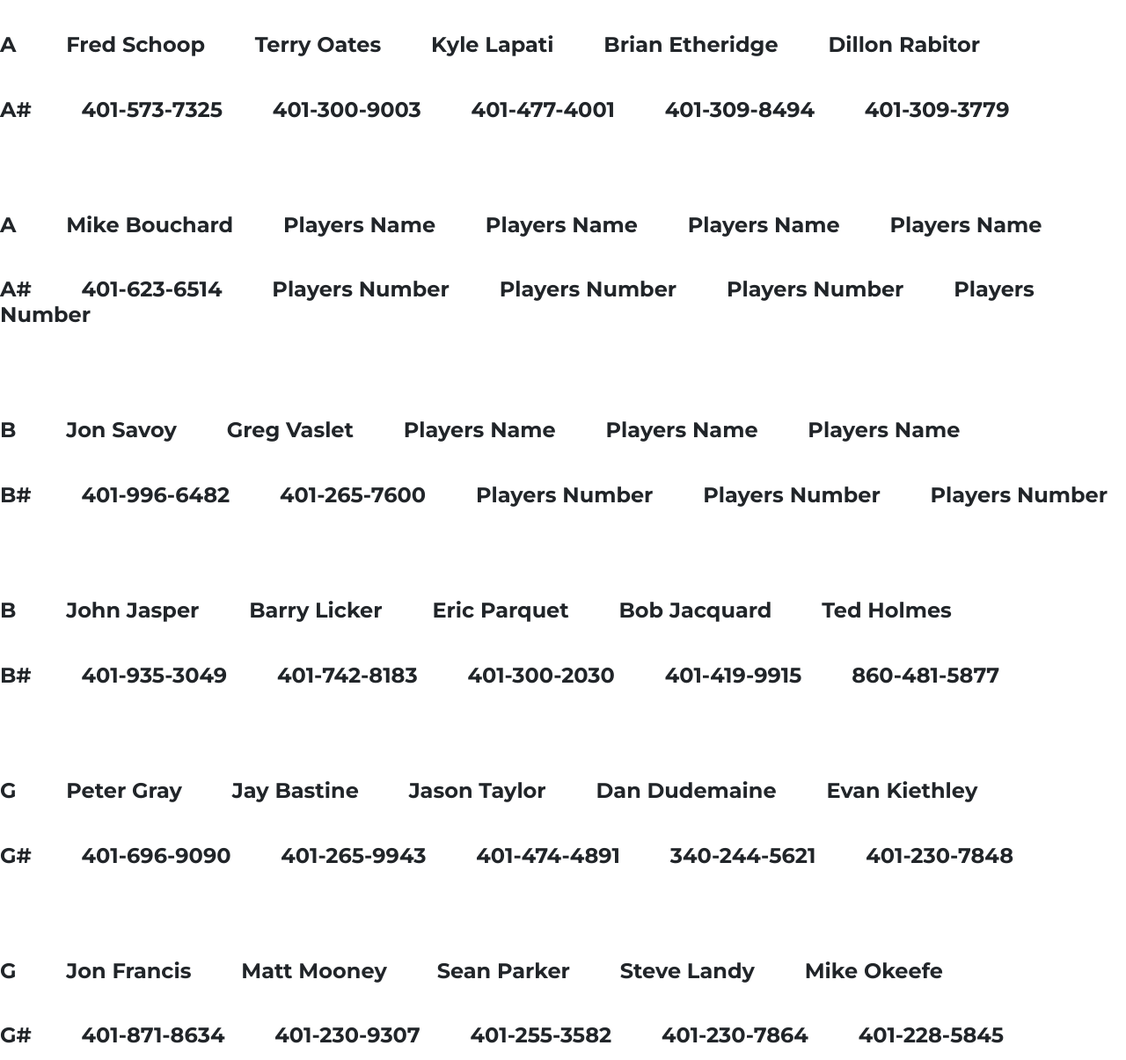
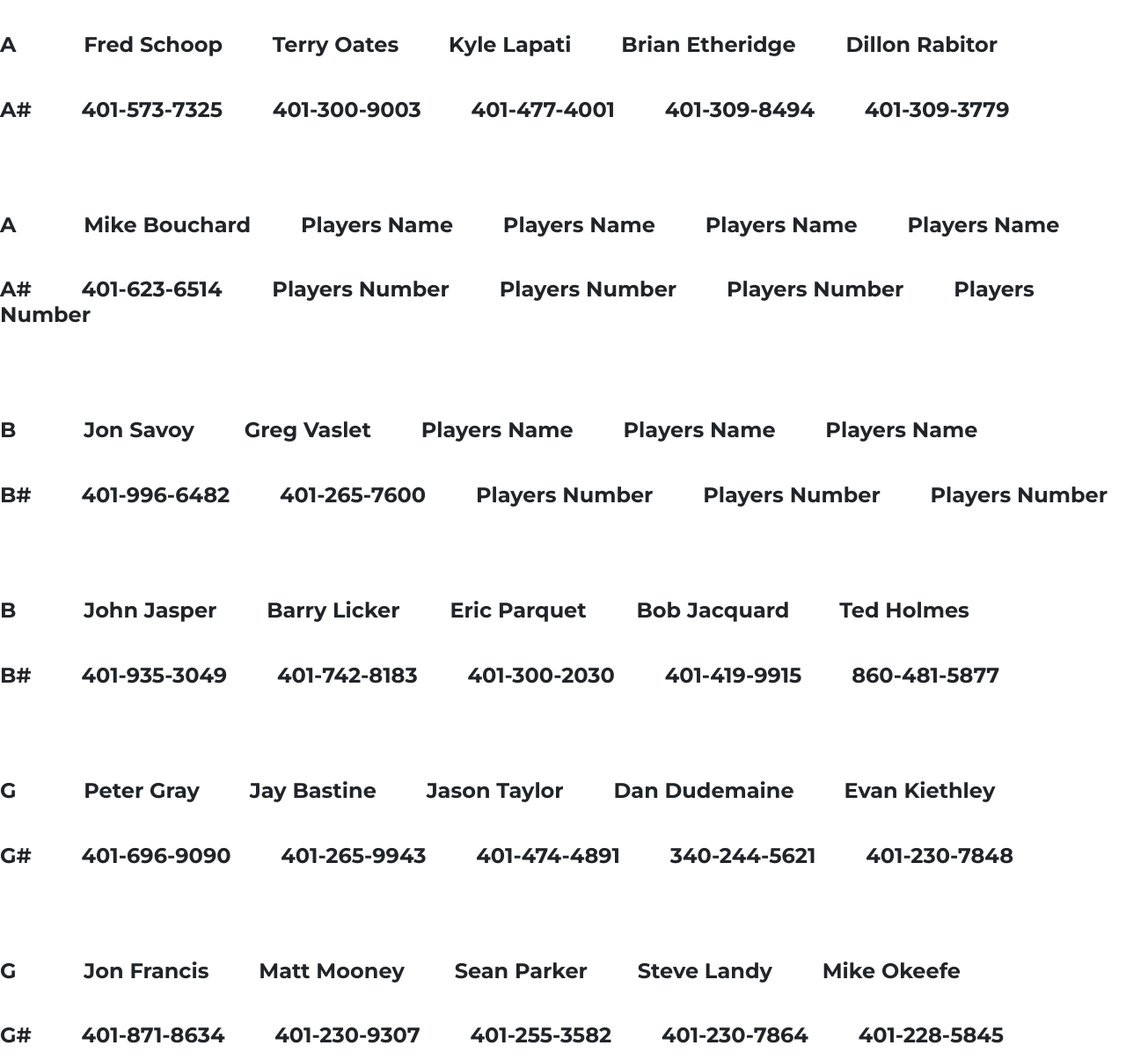
Before and after one commit to DominicJosephMitchell/SMHL, a website: page substitutes.html in a window 1280 px wide. Shown: the part 235-1440 px from the top of the page at 88% size. Drawn offline with Linux system fonts and the light colour scheme.

Commit message:
subsgoaliesspacing

```diff
--- a/substitutes.html
+++ b/substitutes.html
@@ -133,7 +133,7 @@
     <br>
     <h4>
       <p>A
-        <span style="margin-left:50px;">Fred Schoop</span>
+        <span style="margin-left:70px;">Fred Schoop</span>
         <span style="margin-left:50px;">Terry Oates</span>
         <span style="margin-left:50px;">Kyle Lapati</span>
         <span style="margin-left:50px;">Brian Etheridge</span>
@@ -151,7 +151,7 @@
       <br>
       <br>
       <p>A
-        <span style="margin-left:50px;">Mike Bouchard</span>
+        <span style="margin-left:70px;">Mike Bouchard</span>
         <span style="margin-left:50px;">Players Name</span>
         <span style="margin-left:50px;">Players Name</span>
         <span style="margin-left:50px;">Players Name</span>
@@ -169,7 +169,7 @@
       <br>
       <br>
       <p>B
-        <span style="margin-left:50px;">Jon Savoy</span>
+        <span style="margin-left:70px;">Jon Savoy</span>
         <span style="margin-left:50px;">Greg Vaslet</span>
         <span style="margin-left:50px;">Players Name</span>
         <span style="margin-left:50px;">Players Name</span>
@@ -187,7 +187,7 @@
       <br>
       <br>
       <p>B
-        <span style="margin-left:50px;">John Jasper</span>
+        <span style="margin-left:70px;">John Jasper</span>
         <span style="margin-left:50px;">Barry Licker</span>
         <span style="margin-left:50px;">Eric Parquet</span>
         <span style="margin-left:50px;">Bob Jacquard</span>
@@ -205,7 +205,7 @@
       <br>
       <br>
       <p>G
-        <span style="margin-left:50px;">Peter Gray</span>
+        <span style="margin-left:70px;">Peter Gray</span>
         <span style="margin-left:50px;">Jay Bastine</span>
         <span style="margin-left:50px;">Jason Taylor</span>
         <span style="margin-left:50px;">Dan Dudemaine</span>
@@ -223,7 +223,7 @@
       <br>
       <br>
       <p>G
-        <span style="margin-left:50px;">Jon Francis</span>
+        <span style="margin-left:70px;">Jon Francis</span>
         <span style="margin-left:50px;">Matt Mooney</span>
         <span style="margin-left:50px;">Sean Parker</span>
         <span style="margin-left:50px;">Steve Landy</span>
```
